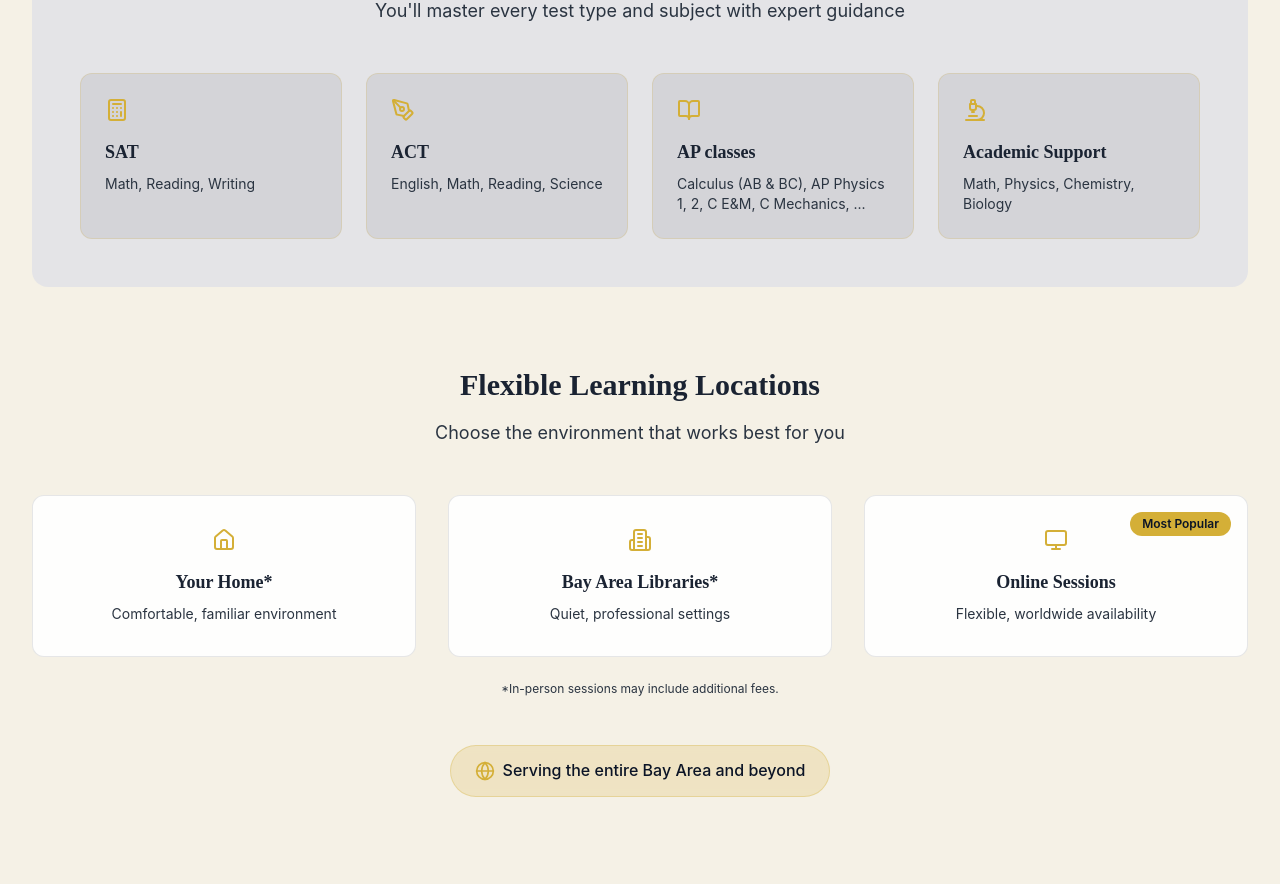
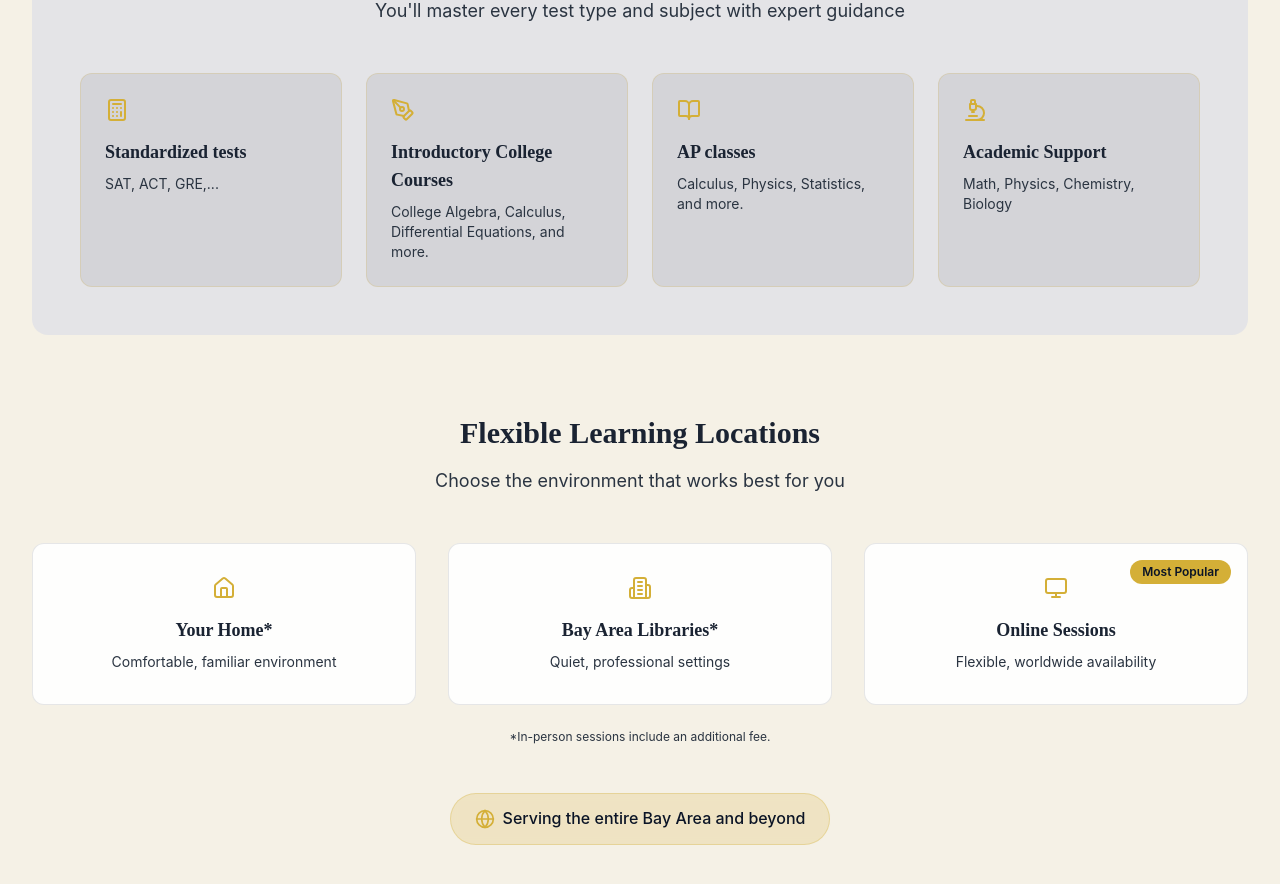
Before and after one commit to kian-m/template-web-ui, a Next.js app: page / in a window 1280 px wide. Shown: the part 1960-2844 px from the top of the page. Built offline with nearby package versions, Linux system fonts and the light colour scheme.

Commit message:
updated sections, consolidated, added college

```diff
--- a/src/components/Services.tsx
+++ b/src/components/Services.tsx
@@ -47,9 +47,9 @@ export default function Services () {
     ]
 
     const testTypes = [
-        { icon: <Calculator className="w-6 h-6" />, name: "SAT", topics: "Math, Reading, Writing" },
-        { icon: <PenTool className="w-6 h-6" />, name: "ACT", topics: "English, Math, Reading, Science" },
-        { icon: <BookOpen className="w-6 h-6" />, name: "AP classes", topics: "Calculus (AB & BC), AP Physics 1, 2, C E&M, C Mechanics, ..." },
+        { icon: <Calculator className="w-6 h-6" />, name: "Standardized tests", topics: "SAT, ACT, GRE,..." },
+        { icon: <PenTool className="w-6 h-6" />, name: "Introductory College Courses", topics: "College Algebra, Calculus, Differential Equations, and more." },
+        { icon: <BookOpen className="w-6 h-6" />, name: "AP classes", topics: "Calculus, Physics, Statistics, and more. " },
         { icon: <Microscope className="w-6 h-6" />, name: "Academic Support", topics: "Math, Physics, Chemistry, Biology" }
     ]
 
@@ -142,7 +142,8 @@ export default function Services () {
                             className={`academic-card p-8 text-center academic-hover relative ${location.popular ? 'border-2 border-academic-gold' : ''}`}
                         >
                             {location.popular && (
-                                <span className="absolute top-4 right-4 bg-academic-gold text-academic-navy text-xs font-semibold px-3 py-1 rounded-full">
+                                <span
+                                    className="absolute top-4 right-4 bg-academic-gold text-academic-navy text-xs font-semibold px-3 py-1 rounded-full">
                                     Most Popular
                                 </span>
                             )}
@@ -159,7 +160,7 @@ export default function Services () {
                     ))}
                 </div>
                 <p className="mt-6 text-center text-xs text-academic-medium-blue dark:text-academic-off-white">
-                    *In-person sessions may include additional fees.
+                *In-person sessions include an additional fee.
                 </p>
 
                 <div className="mt-12 text-center">
```
